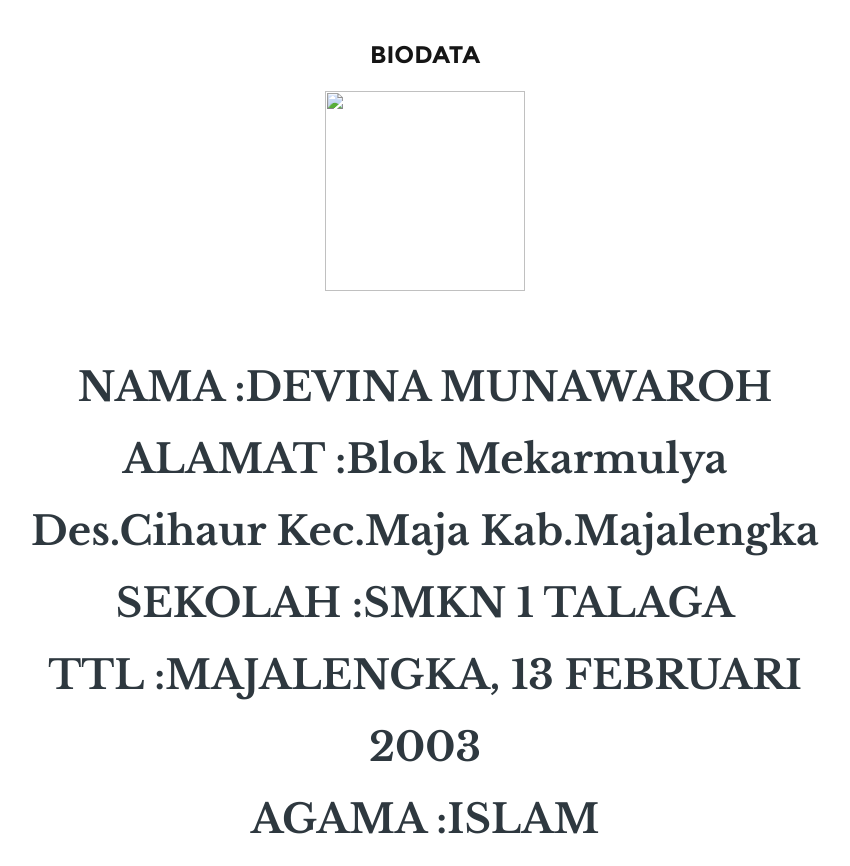
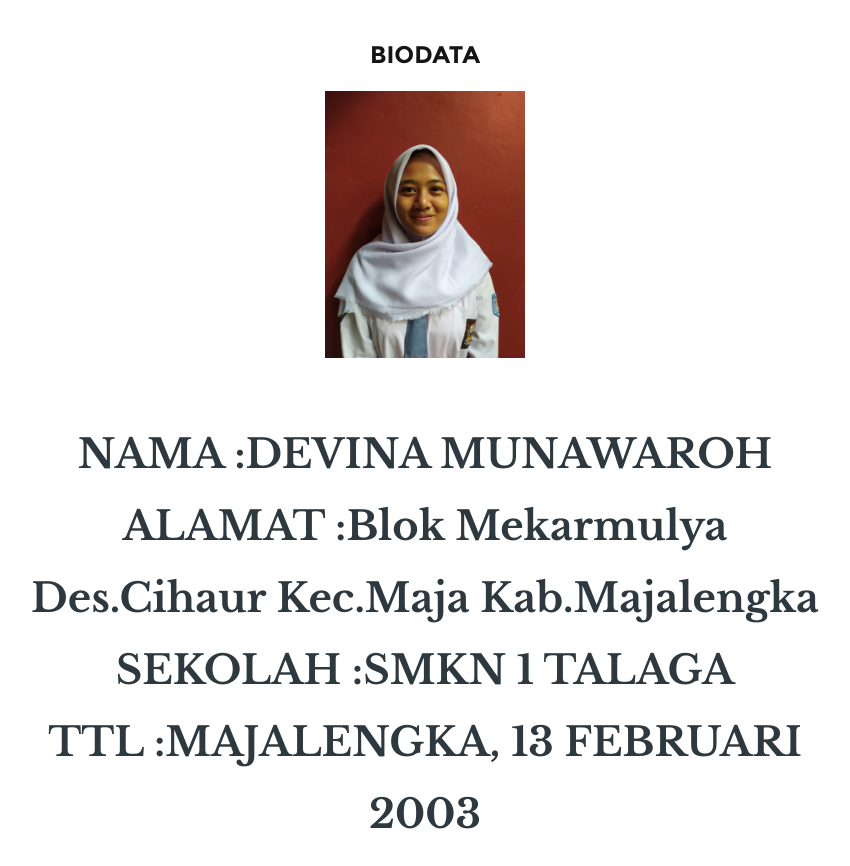
Before and after one commit to devinamunawarah/devinamunawaroh, a plain HTML site: page index.html in a window 1280 px wide. Shown: the part 869-1735 px from the top of the page, without its empty margins (215-1065 px from the left). Drawn offline with Linux system fonts and the light colour scheme.

Commit message:
Update index.html

```diff
--- a/index.html
+++ b/index.html
@@ -148,7 +148,7 @@
 
 				<div class="intro">
 					<h2 class="animate-this">BIODATA </h2>
-					<img src="devinamunawaroh.github.io/images/DEVINA.jpg" height="200" width="200">
+					<img src="devinamunawaroh/images/DEVINA.jpg" height="200" width="200">
 				   <p class="lead animate-this">NAMA :DEVINA MUNAWAROH <br>ALAMAT :Blok Mekarmulya Des.Cihaur Kec.Maja Kab.Majalengka <br>SEKOLAH :SMKN 1 TALAGA <br>TTL :MAJALENGKA, 13 FEBRUARI 2003 <br>AGAMA :ISLAM<br>GOL DARAH :A <br>JENIS KELAMIN :PEREMPUAN <br>STATUS :PELAJAR <br>
 				</span> </p>
 				</div>
```
